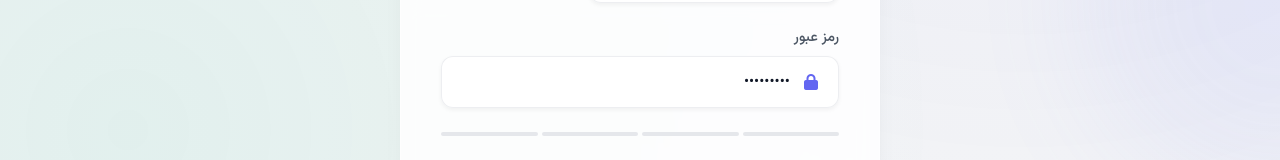
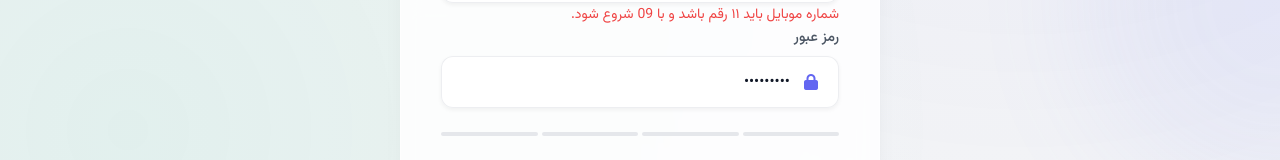
Before and after one commit to alighasemi889/shopping, a website: page signup.html in a window 1280 px wide. Both pictures are taken after typing "Sample", "Sample", "name@example.com", "5551234", "Sample123", "Sample123" into the empty fields and a click on the button "ثبت نام". Shown: the part 590-750 px from the top of the page. Drawn offline with nearby package versions, Linux system fonts and the light colour scheme.

Commit message:
styles:change the style of register.css

```diff
--- a/src/scss/register.css
+++ b/src/scss/register.css
@@ -41,6 +41,11 @@ body {
   color: var(--text-dark);
   background-image: radial-gradient(circle at 80% 10%, rgba(99, 102, 241, 0.08) 0%, transparent 60%), radial-gradient(circle at 10% 90%, rgba(16, 185, 129, 0.08) 0%, transparent 60%);
   background-attachment: fixed;
+}
+
+#mobile-error {
+  position: absolute;
+  top: 50px;
 }
 
 .auth-container {
```
Also changed, not shown: 1 other file.
